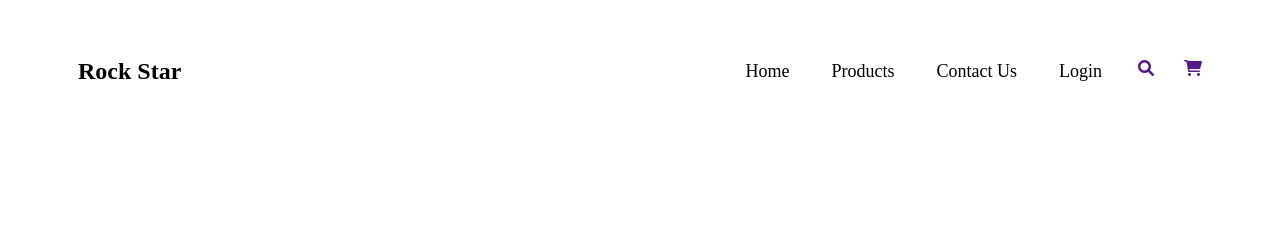
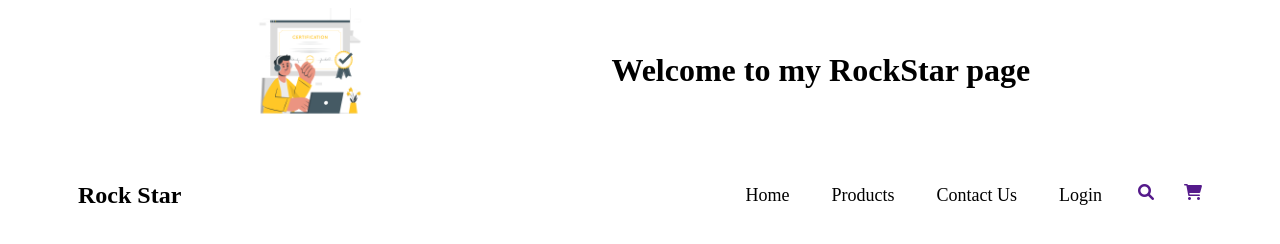
Before and after one commit to arburhan/Rock-Star, a plain HTML site: page index.html in a window 1280 px wide. Drawn offline with Linux system fonts and the light colour scheme.

Commit message:
create welcome section

```diff
--- a/index.html
+++ b/index.html
@@ -17,6 +17,14 @@
 <body>
     <!-- navbar -->
     <header>
+        <div class="topSection">
+            <div class="topImage">
+                <img src="./Images/Certification-cuate.png" alt="">
+            </div>
+            <div>
+                <h1>Welcome to my RockStar page</h1>
+            </div>
+        </div>
         <nav>
             <div class="title">
                 <h1>Rock Star</h1>
--- a/style.css
+++ b/style.css
@@ -1,3 +1,14 @@
+.topSection {
+    display: flex;
+    align-items: center;
+    justify-content: space-evenly;
+}
+
+
+.topImage img {
+    width: 120px;
+}
+
 nav {
     display: flex;
     align-items: center;
```
Also changed, not shown: Images/Certification-cuate.png (added).
